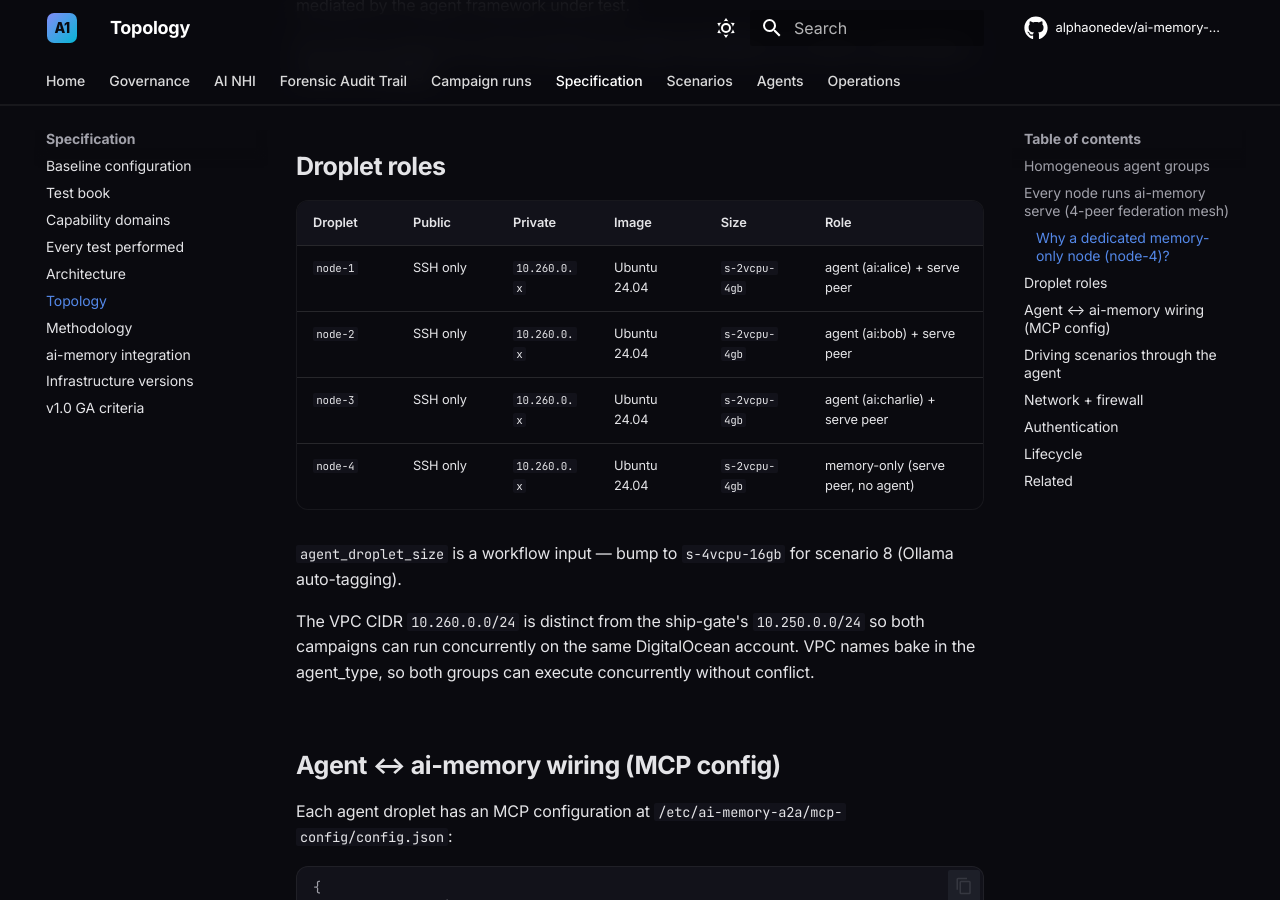
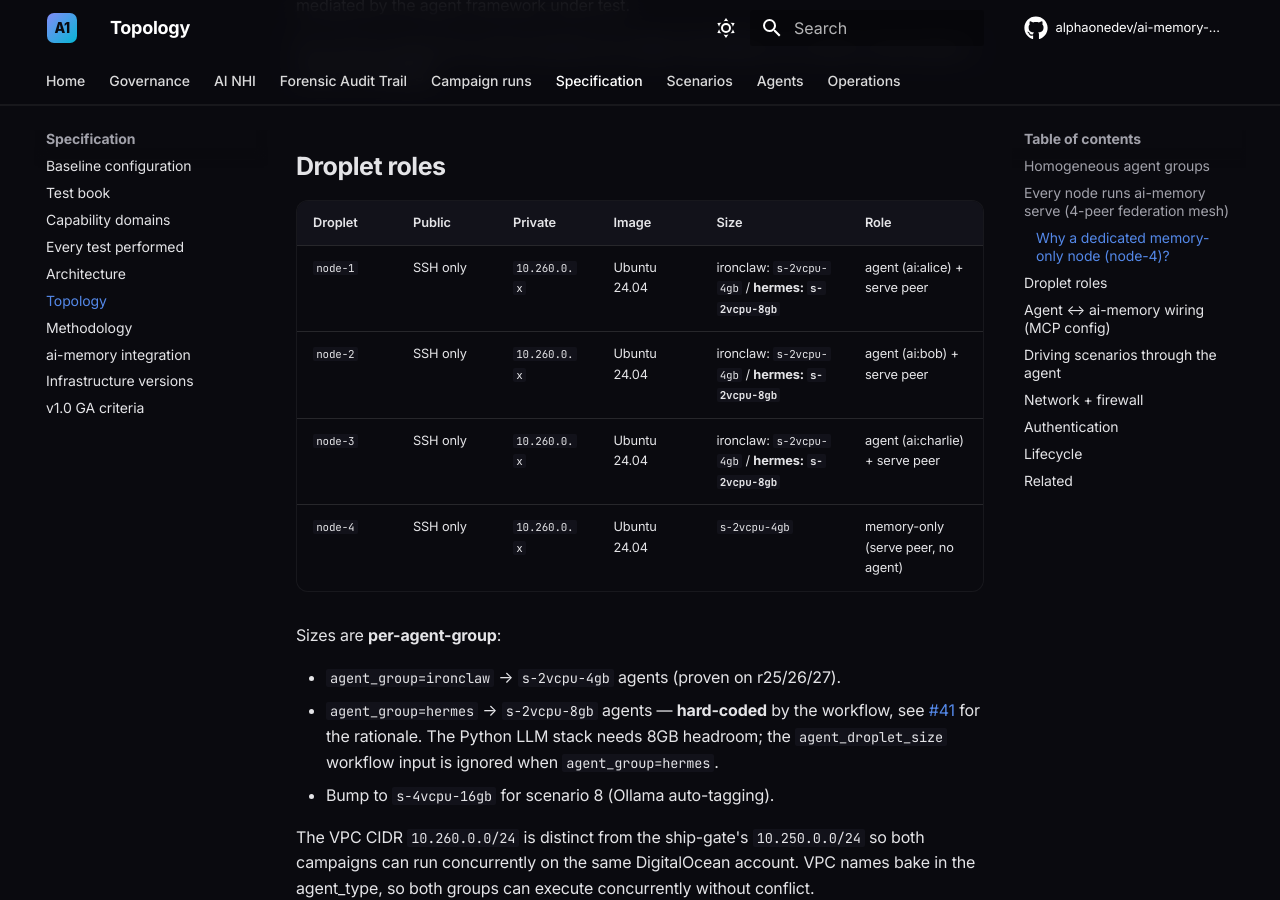
Before and after one commit to alphaonedev/ai-memory-a2a-v0.6.3.1, an MkDocs documentation site: the page built from docs/topology.md, in a window 1280 px wide and 900 px high, scrolled down 1181 px. Built offline with MkDocs 1.6.1 and Material for MkDocs 9.7.7, drawn with Linux system fonts in a browser that asks for light colours; comment, search, counter and statistics services are not loaded.

Commit message:
infra(hermes): hard-code 8GB droplets — workflow + docs (closes #40)
Per operator directive in #40, hermes campaign dispatches must
provision agent droplets at s-2vcpu-8gb. The agent_droplet_size
workflow input is now ignored when agent_group=hermes — there is no
override path.

Implementation lives in the workflow env block:

  TF_VAR_agent_droplet_size: ${{ github.event.inputs.agent_group ==
    'hermes' && 's-2vcpu-8gb' || (github.event.inputs.agent_droplet_size
    != '' && github.event.inputs.agent_droplet_size || 's-2vcpu-4gb') }}

For hermes: hard-coded 8GB regardless of input.
For ironclaw: input wins, defaults to 4GB (3-green proven).

Docs updated:
- docs/infrastructure.md — pinned-versions table split into per-agent
  rows pointing to #40
- docs/topology.md — Droplet roles table marks per-agent-group sizes;
  per-agent paragraph explains the hermes hard-code
- a2a-gate.yml input description states the hard-coding explicitly

Closes #40

Co-Authored-By: Claude Opus 4.7 (1M context) <noreply@anthropic.com>

```diff
--- a/docs/topology.md
+++ b/docs/topology.md
@@ -47,13 +47,20 @@ a node-4 crash doesn't stop the campaign.
 
 | Droplet | Public | Private | Image | Size | Role |
 |---|---|---|---|---|---|
-| `node-1` | SSH only | `10.260.0.x` | Ubuntu 24.04 | `s-2vcpu-4gb` | agent (ai:alice) + serve peer |
-| `node-2` | SSH only | `10.260.0.x` | Ubuntu 24.04 | `s-2vcpu-4gb` | agent (ai:bob) + serve peer |
-| `node-3` | SSH only | `10.260.0.x` | Ubuntu 24.04 | `s-2vcpu-4gb` | agent (ai:charlie) + serve peer |
+| `node-1` | SSH only | `10.260.0.x` | Ubuntu 24.04 | ironclaw: `s-2vcpu-4gb` / **hermes: `s-2vcpu-8gb`** | agent (ai:alice) + serve peer |
+| `node-2` | SSH only | `10.260.0.x` | Ubuntu 24.04 | ironclaw: `s-2vcpu-4gb` / **hermes: `s-2vcpu-8gb`** | agent (ai:bob) + serve peer |
+| `node-3` | SSH only | `10.260.0.x` | Ubuntu 24.04 | ironclaw: `s-2vcpu-4gb` / **hermes: `s-2vcpu-8gb`** | agent (ai:charlie) + serve peer |
 | `node-4` | SSH only | `10.260.0.x` | Ubuntu 24.04 | `s-2vcpu-4gb` | memory-only (serve peer, no agent) |
 
-`agent_droplet_size` is a workflow input — bump to `s-4vcpu-16gb`
-for scenario 8 (Ollama auto-tagging).
+Sizes are **per-agent-group**:
+
+- `agent_group=ironclaw` → `s-2vcpu-4gb` agents (proven on r25/26/27).
+- `agent_group=hermes`   → `s-2vcpu-8gb` agents — **hard-coded** by the workflow,
+  see [#41](https://github.com/alphaonedev/ai-memory-a2a-v0.6.3.1/issues/40) for
+  the rationale. The Python LLM stack needs 8GB headroom; the
+  `agent_droplet_size` workflow input is ignored when
+  `agent_group=hermes`.
+- Bump to `s-4vcpu-16gb` for scenario 8 (Ollama auto-tagging).
 
 The VPC CIDR `10.260.0.0/24` is distinct from the ship-gate's
 `10.250.0.0/24` so both campaigns can run concurrently on the same
```
Also changed, not shown: docs/infrastructure.md (+3 -2 lines), 1 other file.
